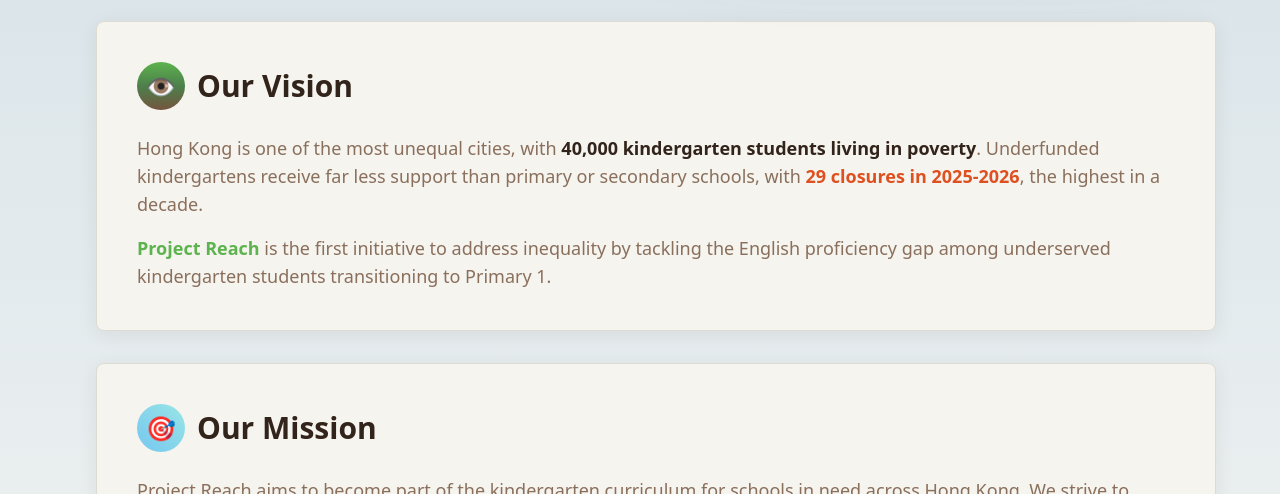
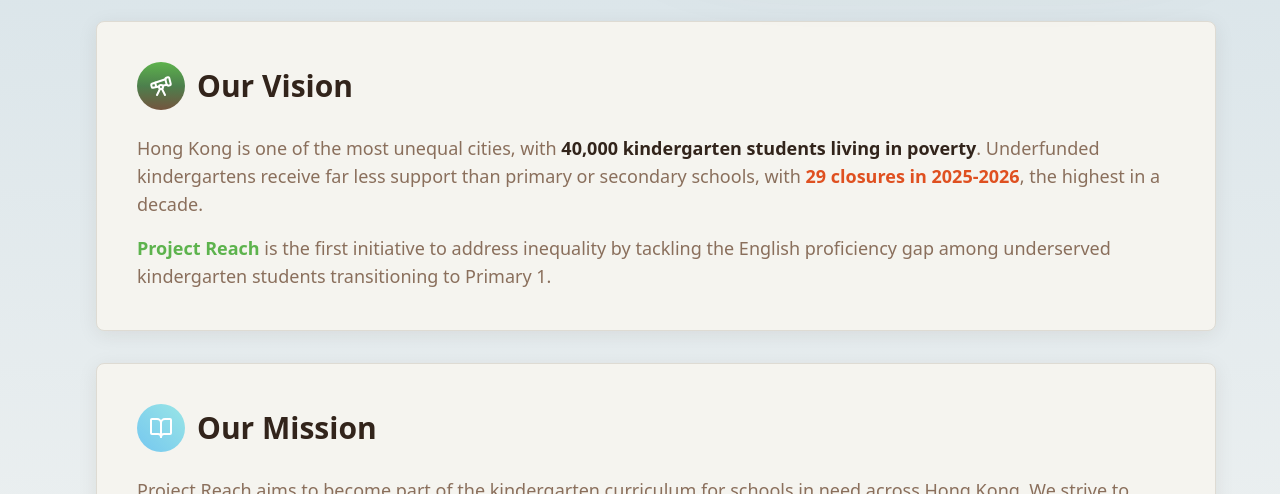
Before and after one commit to szelingtan/MS-Hackathon, a React (Vite) app: page / in a window 1280 px wide. Shown: the part 515-1009 px from the top of the page. Built offline with nearby package versions, Linux system fonts and the light colour scheme.

Commit message:
change vision and mission logos

```diff
--- a/src/pages/Landing.tsx
+++ b/src/pages/Landing.tsx
@@ -1,6 +1,6 @@
 import { Button } from "@/components/ui/button";
 import { Card, CardContent } from "@/components/ui/card";
-import { Sprout } from "lucide-react";
+import { Sprout, Telescope, BookOpen } from "lucide-react";
 import { useNavigate } from "react-router-dom";
 import heroImage from "@/assets/hero-plant-hands.jpg";
 
@@ -76,7 +76,7 @@ const Landing = () => {
                   <div className="text-center lg:text-left space-y-6">
                     <div className="flex items-center justify-center lg:justify-start space-x-3 mb-6">
                       <div className="w-12 h-12 bg-gradient-growth rounded-full flex items-center justify-center">
-                        <span className="text-2xl">👁️</span>
+                        <Telescope className="h-6 w-6 text-white" />
                       </div>
                       <h3 className="text-3xl font-bold text-foreground">Our Vision</h3>
                     </div>
@@ -98,7 +98,7 @@ const Landing = () => {
                   <div className="text-center lg:text-left space-y-6">
                     <div className="flex items-center justify-center lg:justify-start space-x-3 mb-6">
                       <div className="w-12 h-12 bg-gradient-water rounded-full flex items-center justify-center">
-                        <span className="text-2xl">🎯</span>
+                        <BookOpen className="h-6 w-6 text-white" />
                       </div>
                       <h3 className="text-3xl font-bold text-foreground">Our Mission</h3>
                     </div>
```
